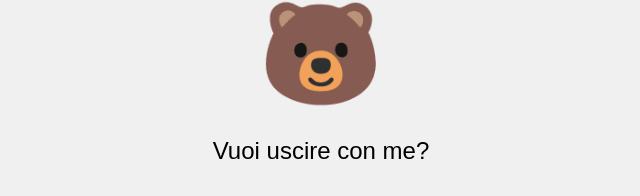
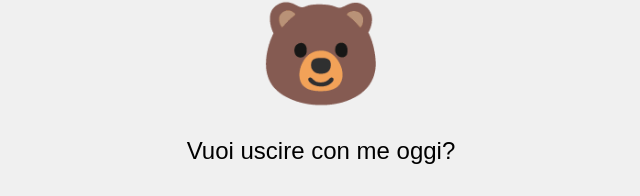
Before and after one commit to 72sam/sito.io, a plain HTML site: page index.html in a window 1280 px wide. Shown: the part 55-251 px from the top of the page, without its empty margins (319-959 px from the left). Drawn offline with Linux system fonts and the light colour scheme.

Commit message:
Update index.html

```diff
--- a/index.html
+++ b/index.html
@@ -58,7 +58,7 @@
     <div class="container">
         <div class="question">
             <span class="bear">🐻</span>
-            <p>Vuoi uscire con me?</p>
+            <p>Vuoi uscire con me oggi?</p>
         </div>
         <div class="buttons">
             <button class="button yes-button" id="yes-button" onclick="handleYes()">Sì</button>
```
